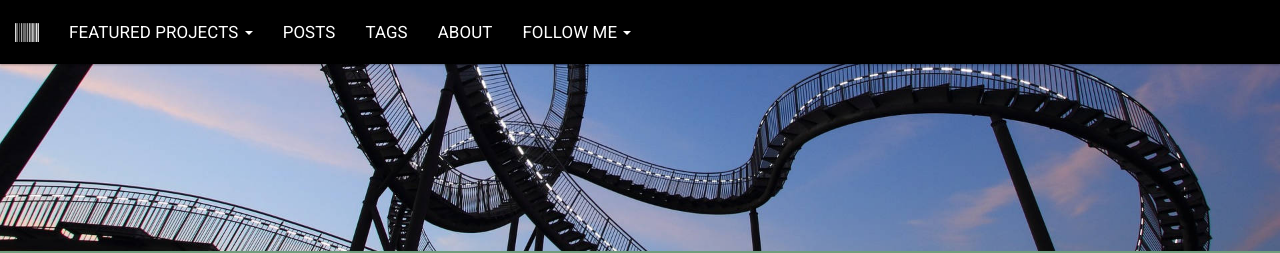
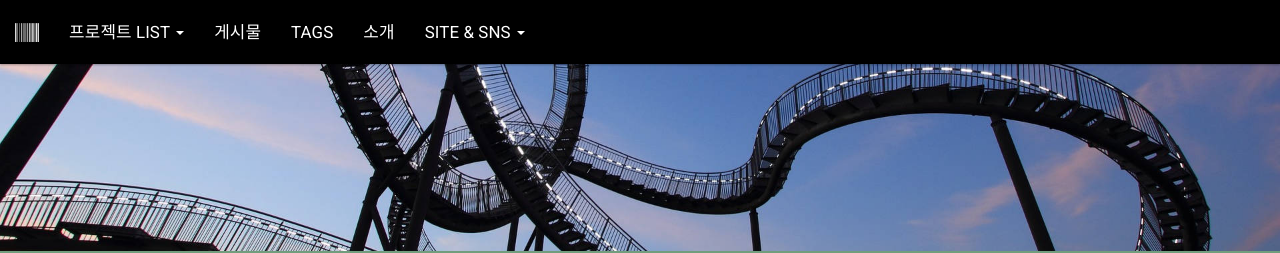
Before and after one commit to jkkim09/jkkim09.github.io, a Jekyll site: the page built from index.html, in a window 1280 px wide. Shown: the top 253 px of the page. Built offline with Jekyll 4.4.1, drawn with Linux system fonts in a browser that asks for light colours; the list of posts is cut into pages by our own code; comment, search, counter and statistics services are not loaded.

Commit message:
no message

```diff
--- a/_data/settings.yml
+++ b/_data/settings.yml
@@ -7,26 +7,20 @@ disqus:
 google-ID: 'UA-91332049-1'
 
 menu:
-  - name: Featured Projects
+  - name: 프로젝트 LIST
     submenu:
       - name: MicroBam
         link: /projects/microbam
       - name: OurLegacy
         link: /projects/ourlegacy
-  - name: Posts
+  - name: 게시물
     link: /
   - name: Tags
     link: /tags
-  - name: About
+  - name: 소개
     link: /about
-  - name: Follow me
+  - name: Site & SNS
     submenu:
       - name: GitHub
         icon: github
-        link: http://github.com/alainpham
-      - name: LinkedIn
-        icon: linkedin-square
-        link: http://www.linkedin.com/in/alainpham
-      - name: Twitter
-        icon: twitter
-        link: https://twitter.com/koint
+        link: https://github.com/jkkim09
```
